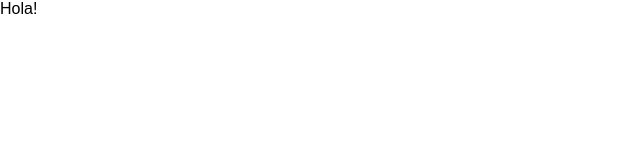
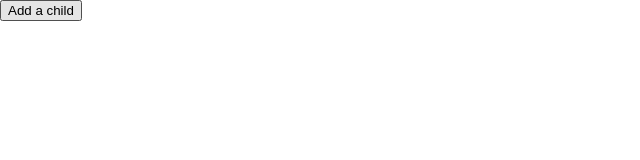
Before and after one commit to behnum/react-sandbox, a React (Create React App) app: page / in a window 1280 px wide. Shown: the top 160 px of the page, without its empty margins (0-640 px from the left). Built offline with nearby package versions, Linux system fonts and the light colour scheme.

Commit message:
Add Button Enabled

```diff
--- a/src/App.js
+++ b/src/App.js
@@ -1,13 +1,50 @@
-import React, { Component } from 'react';
+import React, { Component } from "react";
 
-class BaseComponent extends Component {
+class App extends Component {
+  constructor() {
+    super();
+    this.state = {
+      numChildren: 0
+    };
+  }
+
+  render() {
+    const children = [];
+
+    for (var i = 0; i < this.state.numChildren; i++) {
+      children.push(<Child number={i} />);
+    }
+
+    return (
+      <Parent addClick={this.onAddClick.bind(this)}>
+        {children}
+      </Parent>
+    );
+  }
+
+  onAddClick() {
+    this.setState({
+      numChildren: this.state.numChildren + 1
+    });
+  }
+}
+
+class Parent extends Component {
   render() {
     return (
       <div>
-        Hola!
+        <button onClick={this.props.addClick}>Add a child</button>
+
+        {this.props.children}
       </div>
     );
   }
 }
 
-export default BaseComponent;
+class Child extends Component {
+  render() {
+    return <div>Child</div>;
+  }
+}
+
+export default App;
```
